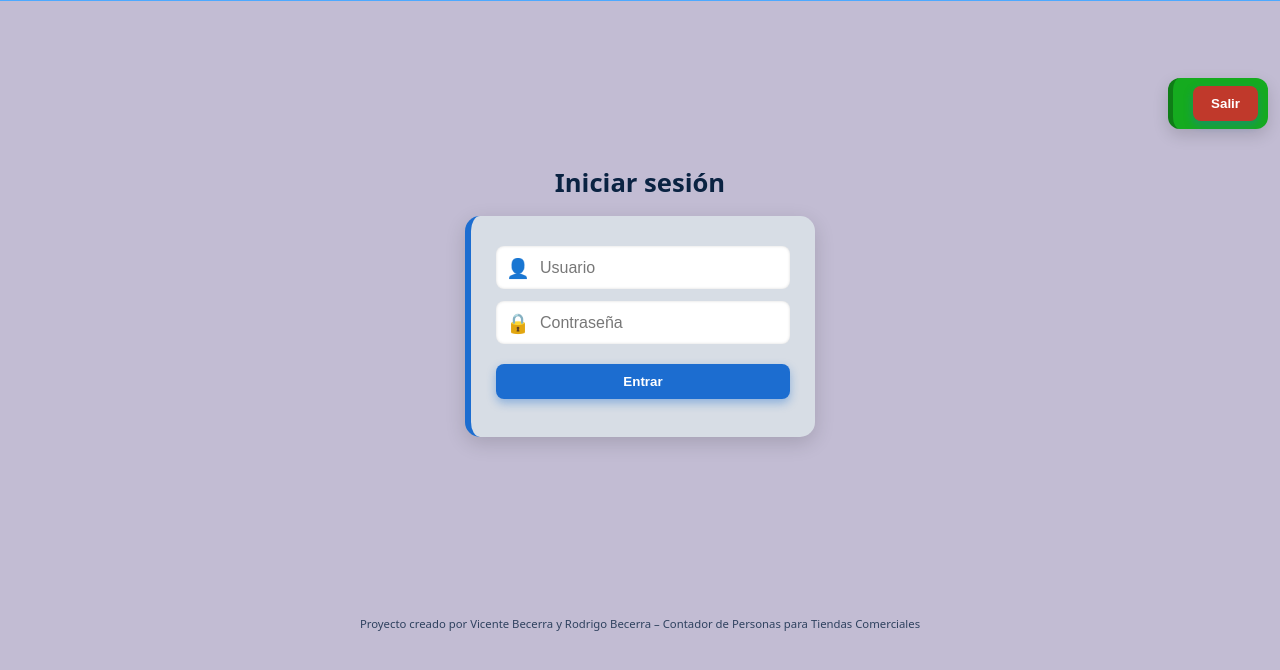
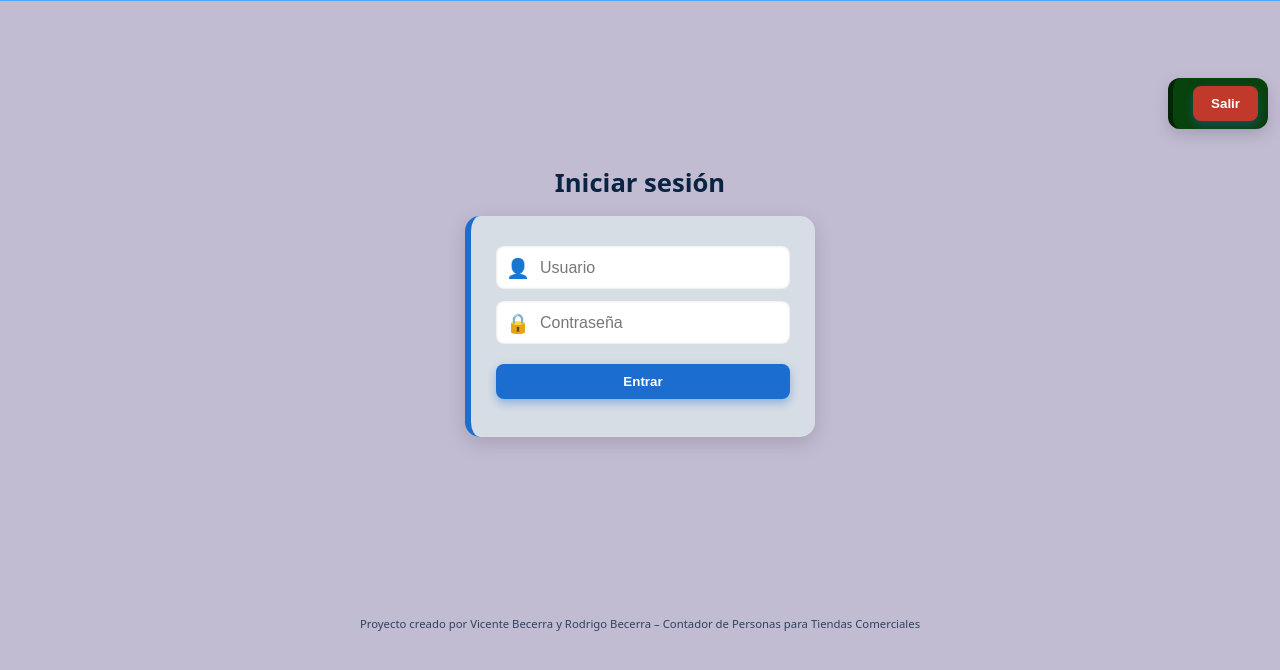
Before and after one commit to GitMrBlaiquen/sensor-server, a website: page sensor-app/index.html in a window 1280 px wide. Shown: the part 112-782 px from the top of the page. Drawn offline with Linux system fonts and the light colour scheme.

Commit message:
Update style.css

```diff
--- a/sensor-app/style.css
+++ b/sensor-app/style.css
@@ -121,8 +121,8 @@ header p { margin: 4px 0 0; opacity: 0.95; }
   align-items: center;
   gap: 10px;
 
-  background: #15AB1F;
-  border-left: 5px solid #0f7d17;
+  background: #08420C;
+  border-left: 5px solid #042407;
   border-radius: 12px;
   padding: 8px 10px;
   box-shadow: 0 6px 16px rgba(0,0,0,0.15);
```
